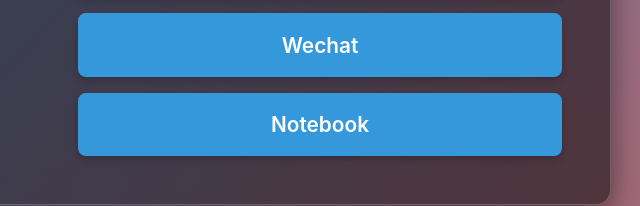
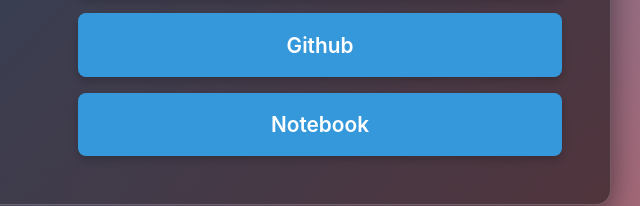
Before and after one commit to Nolan180940/My_home_page, a plain HTML site: page index.html in a window 1280 px wide. Shown: the part 474-680 px from the top of the page, 578-1218 px from the left. Drawn offline with Linux system fonts and the light colour scheme.

Commit message:
Update index.html

```diff
--- a/index.html
+++ b/index.html
@@ -135,7 +135,7 @@
             <a href="https://gmail.com/" class="link-button">Gmail</a>
             <a href="https://home.nyu.edu/" class="link-button">NYU Home</a>
             <a href="https://gemini.google.com/" class="link-button">Gemini</a>
-            <a href="https://wx.qq.com/" class="link-button">Wechat</a>
+            <a href="https://github.com/" class="link-button">Github</a>
             <a href="https://nolan180940.github.io/Notebook/" class="link-button">Notebook</a>
 
         </div>
```
